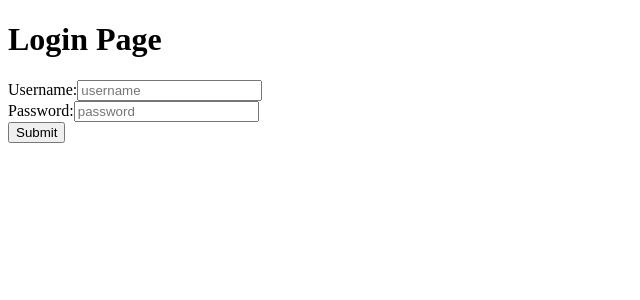
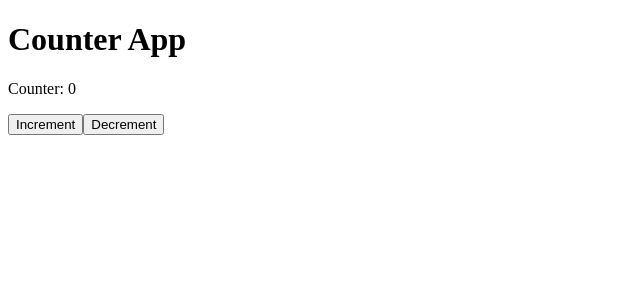
Before and after one commit to matrecode/ADisplayName, a React (Create React App) app: page / in a window 1280 px wide. Shown: the top 300 px of the page, without its empty margins (0-640 px from the left). Built offline with nearby package versions, Linux system fonts and the light colour scheme.

Commit message:
implemented counter in class comp

```diff
--- a/src/App.js
+++ b/src/App.js
@@ -1,10 +1,11 @@
 // import Calculator from "./components/Calculator/Calculator";
 // import Stopwatch from "./components/Stopwatch/Stopwatch";
 // import Dropdown from "./components/Dropdowns/Dropdown";
-import Login from "./components/Login/Login";
+// import Login from "./components/Login/Login";
 import "./styles.css";
 // import DisplayName from "./DisplayName.jsx";
 // import Counter from "./components/Counter/Counter.jsx";
+import CounterClass from "./components/ClassCounter/CounterClass";
 export default function App() {
   return (
     <div>
@@ -13,7 +14,8 @@ export default function App() {
 
       {/* <Stopwatch /> */}
       {/* <Dropdown /> */}
-      <Login />
+      {/* <Login /> */}
+      <CounterClass />
     </div>
   );
 }
--- /dev/null
+++ b/src/components/ClassCounter/CounterClass.jsx
@@ -0,0 +1,39 @@
+import React from "react";
+class CounterClass extends React.Component {
+  constructor() {
+    super();
+    this.state = {
+      count: 0,
+    };
+    this.increment = this.increment.bind(this);
+    this.decrement = this.decrement.bind(this);
+  }
+
+  increment() {
+    this.setState((prev) => ({
+      count: prev.count + 1,
+    }));
+  }
+
+  decrement() {
+    this.setState((prev) => ({
+      count: prev.count - 1,
+    }));
+  }
+
+  render() {
+    return (
+      <>
+        <h1>Counter App</h1>
+        <p>Counter: {this.state.count}</p>
+
+        <div>
+          <button onClick={this.increment}>Increment</button>
+          <button onClick={this.decrement}>Decrement</button>
+        </div>
+      </>
+    );
+  }
+}
+
+export default CounterClass;
```
